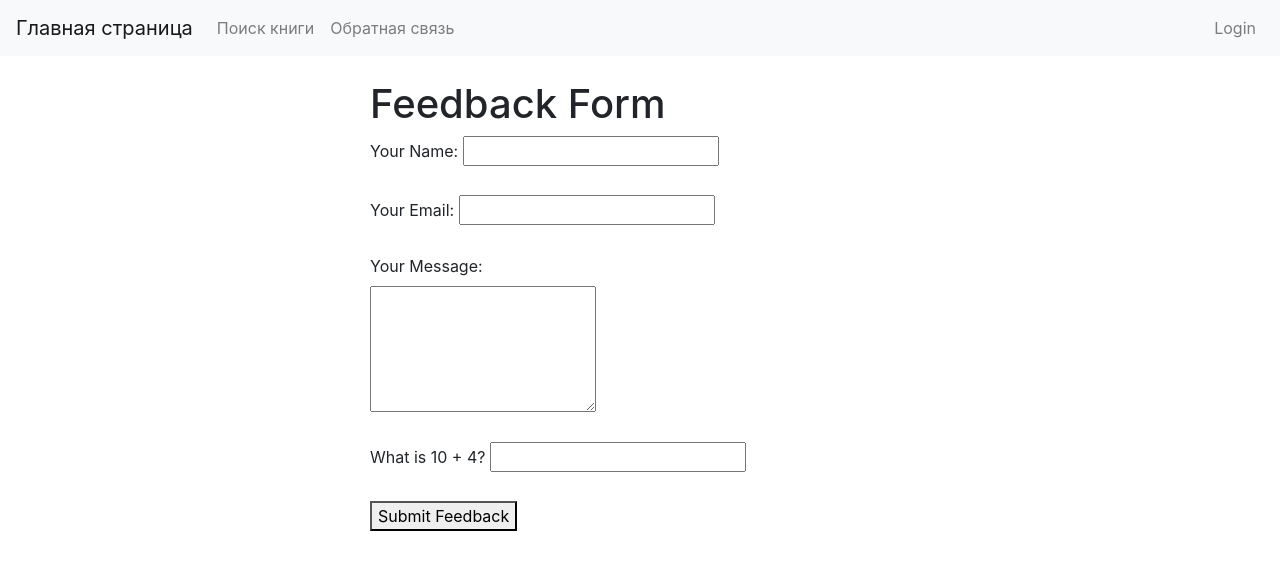
After one commit to Vi-812/library_database, a Django app: page /feedback/ in a window 1280 px wide. The commit adds this page. Shown: the top 570 px of the page. Run offline with Django 4.2, Linux system fonts and the light colour scheme; some libraries are stand-ins or nearby versions.

Commit message:
Начата форма обратной связи

```diff
--- /dev/null
+++ b/library/feedback/forms.py
@@ -0,0 +1,10 @@
+from django import forms
+from .models import Feedback
+
+
+class FeedbackForm(forms.ModelForm):
+    recaptcha = forms.CharField()
+
+    class Meta:
+        model = Feedback
+        fields = ['email', 'name', 'message', 'phone']
--- /dev/null
+++ b/library/feedback/templates/feedback/feedback_form.html
@@ -0,0 +1,27 @@
+{% extends 'base.html' %}
+
+{% block title %}Feedback Form{% endblock %}
+
+{% block content %}
+    <h1>Feedback Form</h1>
+    <form method="post">
+        {% csrf_token %}
+
+        <label for="name">Your Name:</label>
+        <input type="text" id="name" name="name" required><br><br>
+
+        <label for="email">Your Email:</label>
+        <input type="email" id="email" name="email" required><br><br>
+
+        <label for="message">Your Message:</label><br>
+        <textarea id="message" name="message" rows="5" required></textarea><br><br>
+
+        <label for="captcha">What is {{ captcha_num1 }} + {{ captcha_num2 }}?</label>
+        <input type="text" id="captcha" name="captcha" required><br><br>
+
+        <button type="submit">Submit Feedback</button>
+    </form>
+    {% if captcha_error %}
+        <p style="color: red;">Incorrect answer to the captcha. Please try again.</p>
+    {% endif %}
+{% endblock %}
--- /dev/null
+++ b/library/feedback/urls.py
@@ -0,0 +1,8 @@
+from django.urls import path
+from .views import feedback_view
+
+app_name = 'feedback'
+
+urlpatterns = [
+    path('feedback/', feedback_view, name='feedback'),
+]
--- a/library/feedback/views.py
+++ b/library/feedback/views.py
@@ -1,3 +1,43 @@
-from django.shortcuts import render
+import random
+from django.shortcuts import render, redirect
+from django.core.mail import send_mail
+from django.conf import settings
+from .forms import FeedbackForm
 
-# Create your views here.
+
+def feedback_view(request):
+    if request.method == 'POST':
+        form = FeedbackForm(request.POST)
+        captcha_num1 = random.randint(0, 20)
+        captcha_num2 = random.randint(0, 20)
+        if form.is_valid():
+            captcha_answer = request.POST.get('captcha')
+            captcha_solution = str(captcha_num1 + captcha_num2)
+
+            if captcha_answer == captcha_solution:
+                feedback = form.save()
+
+                subject = 'New Feedback'
+                message = f"Name: {feedback.name}\nEmail: {feedback.email}\nMessage: {feedback.message}"
+                from_email = settings.DEFAULT_FROM_EMAIL
+                recipient_list = [settings.FEEDBACK_EMAIL]
+                send_mail(subject, message, from_email, recipient_list)
+
+                return redirect('success_page')
+            else:
+                context = {
+                    'form': form,
+                    'captcha_error': True,
+                    'captcha_num1': captcha_num1,
+                    'captcha_num2': captcha_num2
+                }
+                return render(request, 'feedback/feedback_form.html', context)
+        else:
+            context = {'form': form, 'captcha_num1': captcha_num1, 'captcha_num2': captcha_num2}
+            return render(request, 'feedback/feedback_form.html', context)
+    else:
+        captcha_num1 = random.randint(0, 20)
+        captcha_num2 = random.randint(0, 20)
+        form = FeedbackForm()
+        context = {'form': form, 'captcha_num1': captcha_num1, 'captcha_num2': captcha_num2}
+        return render(request, 'feedback/feedback_form.html', context)
--- a/library/library/urls.py
+++ b/library/library/urls.py
@@ -27,6 +27,7 @@ urlpatterns = [
     path('registration/login/', auth_views.LoginView.as_view(template_name='registration/login.html'), name='login'),
     path('registration/logout/', auth_views.LogoutView.as_view(template_name='registration/logout.html'), name='logout'),
     path('', include('books.urls')),
+    path('', include('feedback.urls')),
 ]
 
 if settings.DEBUG:
--- a/library/templates/base.html
+++ b/library/templates/base.html
@@ -21,7 +21,7 @@
                 <a class="nav-link" href="{% url 'books:book_search' %}">Поиск книги</a>
             </li>
             <li class="nav-item">
-                <a class="nav-link" href="#">Обратная связь</a>
+                <a class="nav-link" href="{% url 'feedback:feedback' %}">Обратная связь</a>
             </li>
             {% if user.is_authenticated and user.is_superuser %}
                 <li class="nav-item">
```
